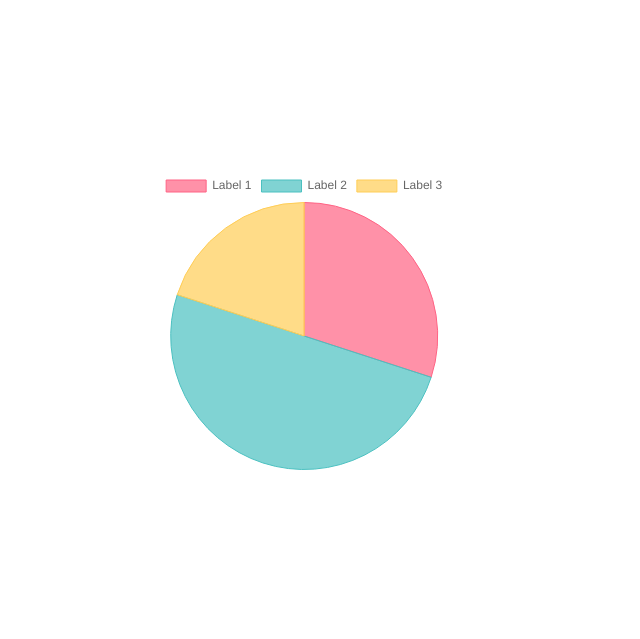
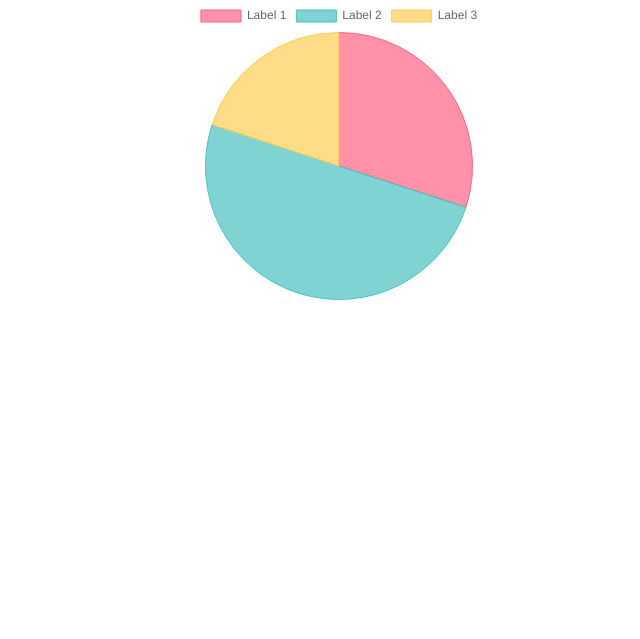
Before and after one commit to RobertOltean314/FinalProjectSDA, a Django app: page / in a window 1280 px wide. Shown: the part 56-695 px from the top of the page, without its empty margins (183-823 px from the left). Run offline with Django 5.2, Linux system fonts and the light colour scheme.

Commit message:
works now

```diff
--- a/home/static/home/main.css
+++ b/home/static/home/main.css
@@ -1,3 +1,8 @@
 .navbar-nav .nav-item {
     margin-right: 20px; /* Adjust the margin as needed */
 }
+
+.chart-container {
+    width: 800px; /* Set the width */
+    height: 300px; /* Set the height */
+}
--- a/templates/home/home.html
+++ b/templates/home/home.html
@@ -2,7 +2,7 @@
 {% load static %}
 
 {% block content %}
-    <div class="d-flex justify-content-center align-items-center" style="height: 80vh;">
+    <div class="chart-container" style="height: 80vh;">
         <div style="width: 90%; margin-left: auto;">
             <canvas id="pieChart" data-labels="{{ labels|safe }}" data-data="{{ data|safe }}"></canvas>
             <!-- Hidden elements to store data -->
```
